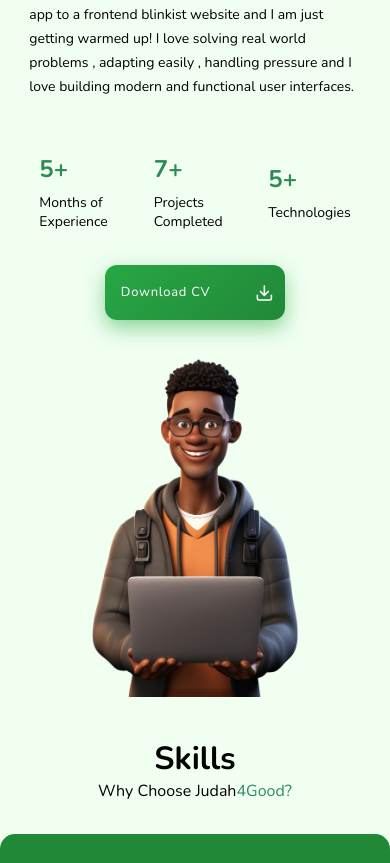
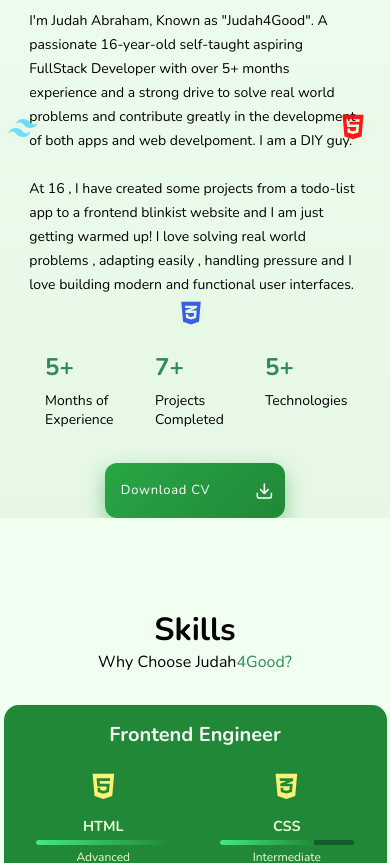
Before and after one commit to Judahabraham15/Portfolios, a React (Vite) app: page / in a window 390 px wide. Shown: the part 1137-2000 px from the top of the page. Built offline with nearby package versions, Linux system fonts and the light colour scheme.

Commit message:
More responsiveness

```diff
--- a/src/Components/About/About.css
+++ b/src/Components/About/About.css
@@ -111,10 +111,12 @@
 }
   @media (max-width: 480px) {
   .about {
-    flex-direction: column;
-    justify-content: center;
+       flex-direction: column;
+    align-items: center;
     text-align: center;
-    margin-top: 50px;
+    min-height: auto;
+    gap: 20px;
+    background: linear-gradient(to bottom, #f0fff0, #e6f7e6);
   }
 
   .about-content {
@@ -134,19 +136,17 @@
     max-width: 85%;
     text-align: left;
   }
-
   .texts {
-     flex-direction: row;
-    align-items: center;
+    flex-direction: row;
+    flex-wrap: nowrap;
     justify-content: center;
-    width: 85%;
-    gap: 20px;
+    gap: 10px;
     margin-top: 20px;
   }
 
+
   .qualitiess {
-    width:90%;
-    padding: 10px;
+    min-width: 100px;
   }
 
   .devv {
@@ -158,14 +158,22 @@
     line-height: 1.3rem;
     color: black;
   }
-
-  .img-content {
-    margin-top: 32px;
+ .img-content {
+    order: -1;
+    width: 100%;
+    display: flex;
+    justify-content: center;
+    margin-bottom: 16px;
+    position: relative;
   }
 
   .image {
-    max-width: 220px;
-    width: 100%;
+    width: 180px;
+    height: 180px;
+    border-radius: 50%;
+    object-fit: contain;
+    border: 4px solid #2e8b57;
+    box-shadow: 0 10px 30px rgba(0, 0, 0, 0.15);
   }
 
   .btn-about-container {
@@ -179,7 +187,25 @@
     min-width: 180px !important;
     margin-top: 24px;
   }
-  .about-float-icon{
-    display: none;
+ .about-float-icon {
+    position: absolute;
+    opacity: 0.7;
+    animation: about-float 3s ease-in-out infinite alternate;
+    z-index: 0;
   }
+
+.about-float-icon.html{
+  left: 87% !important;
 }
+.about-float-icon.tailwind{
+    top: 50%;
+    left: 2% !important;
+}
+.about-float-icon.js{
+    top:29% !important;
+}
+.about-float-icon.css{
+    left: 10%;
+    bottom: 23% !important;
+}
+}
--- a/src/Components/About/About.jsx
+++ b/src/Components/About/About.jsx
@@ -67,7 +67,7 @@ initial={{ y: -30 , opacity: 0}}
   <FaNodeJs size={28} color="#3c873a" />
 </motion.span>
 <motion.span
-  className="about-float-icon html"
+  className="about-float-icon tailwind"
   initial={{ x: -30, opacity: 0 }}
   animate={isInView ? { x: 0, opacity: 0.9 } : {}}
   transition={{ duration: 1, delay: 0.6, type: "spring" }}
--- a/src/Components/Sidebar/Sidebar.css
+++ b/src/Components/Sidebar/Sidebar.css
@@ -13,7 +13,7 @@
   font-family: 'Nunito';
   align-items: center;
   pointer-events: none;
- transform: translateX(100%);
+ transform: translateX(110%);
   transition: all 0.3s ease-in-out;
 }
 
--- a/src/Components/Skills/Skills.css
+++ b/src/Components/Skills/Skills.css
@@ -86,7 +86,58 @@
   color: #2E8B57 ;
   font-weight: 700;
 }
-@media(max-width:480px){
+@media (max-width: 480px) {
+  .skills-wrapper{
+    margin-top: 60px;
+  }
+  .skills-wrap {
+    max-width: 90%;
+    padding: 1rem;
+  }
 
+  .skills-cont {
+    padding-top: 30px;
+    text-align: center;
+  }
 
+  .title {
+    font-size: 1.25rem;
+    margin-bottom: 1.5rem;
+  }
+
+  .skills-grid {
+    grid-template-columns: repeat(2, 1fr);
+    gap: 1rem;
+  }
+
+  .skill {
+    align-items: center;
+    text-align: center;
+  }
+
+  .skill-icon {
+    font-size: 1.8rem;
+  }
+
+  .skill-name {
+    font-size: 0.9rem;
+  }
+
+  .progress-bar {
+    height: 5px;
+    margin: 4px 0;
+    width: 80%;
+  }
+
+  .skill-level {
+    font-size: 0.75rem;
+  }
+
+  .ski {
+    margin-top: 2rem;
+  }
+
+  .devss {
+    font-size: 28px;
+  }
 }
--- a/src/Components/Timeline/Timeline.css
+++ b/src/Components/Timeline/Timeline.css
@@ -77,7 +77,15 @@
     color: #2E8B57;
 }
 @media(max-width:480px){
-  .time-line{
-    display: none;
+  .timeline-item h2{
+    font-size: 18px;
+  }
+  .timeline-item p{
+    font-size: 13px;
+    width: 200px;
+  }
+  .timeline-item.left{
+    left: -8%;
+    align-self: flex-start;
   }
 }
```
